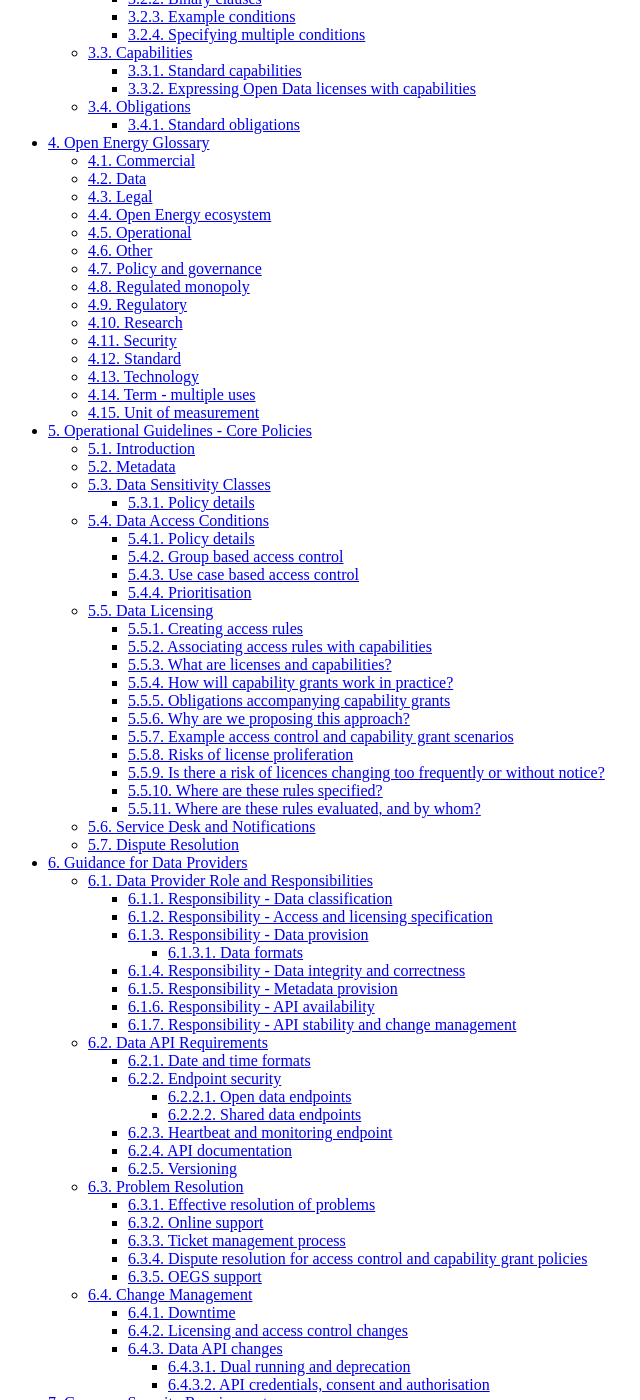
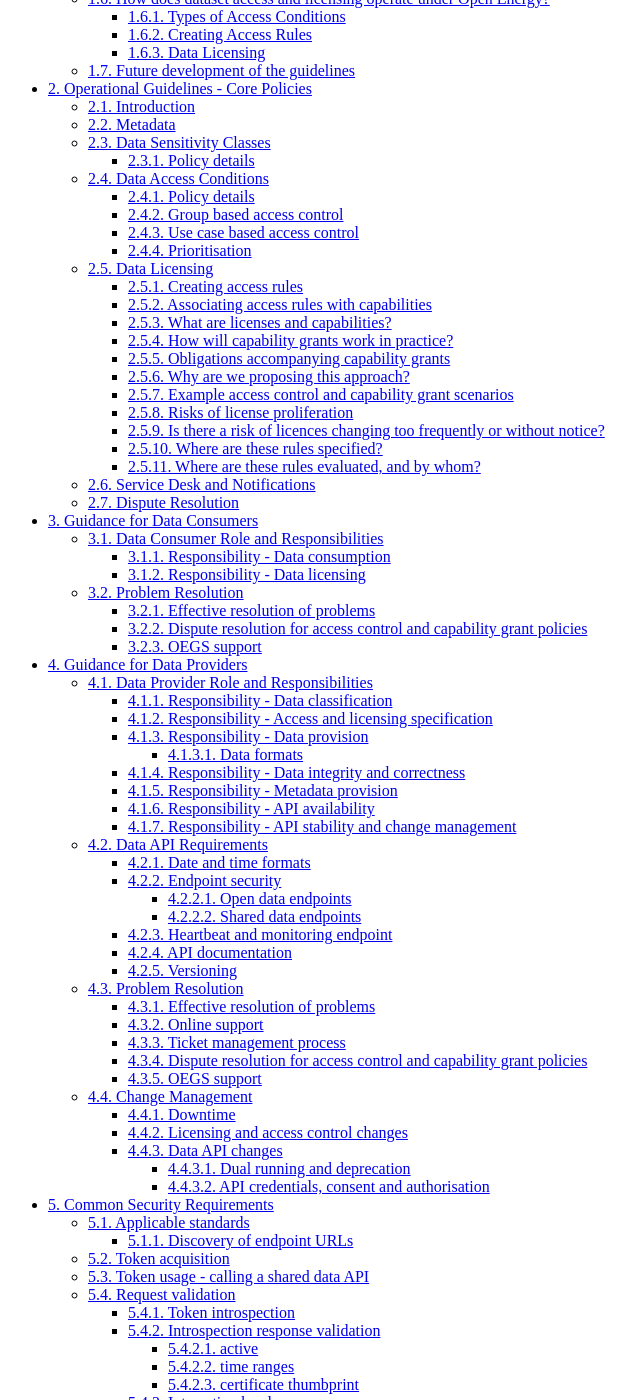
Before and after one commit to icebreakerone/open-energy-technical-docs, a Sphinx documentation site: the page built from docs/index.rst, in a window 1280 px wide and 1400 px high, scrolled down 875 px. Shown: the whole window, without its empty margins (0-640 px from the left). Built offline with Sphinx 7.4.7 and the Read the Docs theme 2.0.0, drawn with Linux system fonts in a browser that asks for light colours; the version number could not be read and is left out; some of the changed lines change nothing that is shown; some of the changed text lies outside the part shown.

Commit message:
Get all the content in!

```diff
--- a/docs/index.rst
+++ b/docs/index.rst
@@ -14,10 +14,14 @@ Contents
     :glob:
     :includehidden:
 
+    ops_guidelines/introduction
+    ops_guidelines/common_policies
+    ops_guidelines/data_consumer_ops_guidelines
+    ops_guidelines/data_provider_ops_guidelines
+    ops_guidelines/technical_common
     architecture
     metadata
     access_control_specification
     glossary
-    ops_guidelines/*
 
 .. _IcebreakerOne: https://icebreakerone.org
--- /dev/null
+++ b/docs/ops_guidelines/data_consumer_ops_guidelines.rst
@@ -0,0 +1,76 @@
+Guidance for Data Consumers
+===========================
+
+.. note::
+
+    This documented is primarily intended for technical and operations teams within organisations wishing
+    to participate in Open Energy as Data Consumers.
+
+.. note::
+
+    The key words **"MUST"**, **"MUST NOT"**, **"REQUIRED"**, **"SHALL"**, **"SHALL NOT"**, **"SHOULD"**,
+    **"SHOULD NOT"**, **"RECOMMENDED"**, **"MAY"**, and **"OPTIONAL"** in this document are to be interpreted
+    as described in `RFC 2119 <https://www.ietf.org/rfc/rfc2119.txt>`_.
+
+.. contents::
+   :depth: 4
+   :local:
+
+Data Consumer Role and Responsibilities
+#######################################
+
+Data Consumers (DC) are Open Energy members which can consume Shared Data (classes |OE-SA| and |OE-SB| in our
+`Data Sensitivity Classes`) from APIs produced and maintained by Data Providers.
+
+In the figure below, we expect Data Consumers to occupy a number of roles from the lowest in the diagram upwards - they
+are organisations able to configure their infrastructure (in terms of the consumer parts of the
+`Common Security Requirements`, specifically `Token acquisition` and `Token usage - calling a shared data API`). This
+is covered by the bottom two boxes.
+
+Open Energy does not differentiate between Data Consumers that access data to solve a problem internal to their
+organisation and those (known as Service Providers) which offer this as a service to other organisations. A Data
+Consumer may also be a Data Provider, the roles are not mutually exclusive.
+
+In a similar vein, it would be entirely normal for a Data Consumer to also access Open Data, and to use the OEGS
+search system to locate data sets of interest, both open and shared.
+
+.. figure:: images/consumer_abstraction_stack.svg
+    :name: consumer_abstraction_stack_image
+
+    Data Consumers in a typical problem solving context
+
+Responsibility - Data consumption
+---------------------------------
+
+The definition of a :term:`Data Consumer` is that it consumes data from shared data APIs. To do this, the organisation **MUST**
+create cryptographic key material, and maintain a record within the OEGS directory. It is responsible for the integrity
+of this key material, and **MUST** put appropriate policies in place to ensure that this material is not misused.
+
+Responsibility - Data licensing
+-------------------------------
+
+Data Consumers are responsible for honouring the licenses for any data obtained through shared data APIs. Where the OEGS
+provides technical measures such as cryptographically signed receipts binding data and license conditions together, the
+Data Consumer is responsible for retaining and storing such receipts.
+
+Problem Resolution
+##################
+
+Effective resolution of problems
+--------------------------------
+
+We encourage Data Consumers to direct any problems with data APIs first to the Data Provider concerned. In the event
+that a Data Consumer is unable to resolve an issue with a Data Provider, the issue MAY be flagged to the OEGS Dispute
+Resolution function for independent support.
+
+Dispute resolution for access control and capability grant policies
+-------------------------------------------------------------------
+
+In cases where a DC believes that access conditions or capability grant rules are being applied unfairly, the OEGS
+will act as a mediating party.
+
+OEGS support
+------------
+
+The OEGS Service Desk will provide participants with a supplementary ticket management process and supports Data
+Consumers in communicating problems to ecosystem participants via the noticeboard.
--- /dev/null
+++ b/docs/ops_guidelines/introduction.rst
@@ -0,0 +1,287 @@
+Introduction
+============
+
+.. contents::
+   :depth: 4
+   :local:
+
+Overview and purpose of the guidelines
+######################################
+
+The Open Energy (OE) operational guidelines aim to provide practical advice to all types of actors participating in
+the Open Energy ecosystem. The guidelines are supplemented by links to more detailed technical and membership
+documentation.
+
+Overarching aims of these operational guidelines:
+
+* To deliver a safe and effective Open Energy ecosystem that meets the needs of members and supports the broader
+  sector transition to Net Zero by enabling better discovery and sharing of data via a robust trust framework.
+* To support the operational requirements of Data Providers and Data Consumers, stimulating an active Open Energy
+  ecosystem. This includes ensuring that all members understand the sensitivity classes, access, and licensing models
+  for data shared in the ecosystem.
+* To encourage an active data sharing ecosystem in which transparency and interoperability are incentivised.
+* To ensure positive member experiences that demonstrate the value of Open Energy and encourage them to continue
+  participating in the ecosystem.
+* To minimise potential costs associated with insufficient API or other technical system testing, downtime, or
+  other common faults.
+* To reduce any reputational risks associated with individual members or the Open Energy ecosystem as a whole.
+
+These guidelines are structured in six sections, outlining:
+
+Section 1 - Introduction: background to the Open Energy project, clarifications of the roles and responsibilities
+of different types of actors operating in the Open Energy ecosystem.
+
+Section 2 - Glossary: definitions of common acronyms, terminology, and technical tools used in Open Energy
+documentation.
+
+Section 3 - Considerations before you start: ‘at a glance’ list of items that all types of new members will need
+to consider in order to meet operational requirements.
+
+Section 4 - Core policies: operational principles and policies central to Open Energy function. Includes policies
+governing data sensitivity classification, access controls, and licensing.
+
+Section 5 - Data Providers and Data Consumers: guidelines outlining how Data Providers can share data safely and
+securely via the Open Energy ecosystem while retaining strong control, provide appropriate and timely metadata,
+and design safe and effective APIs enabling data-sharing. Guidelines outlining how Data Consumers can meet the
+requirements for offering data services, access and licensing conditions for different data classes, and best
+practice with regards to testing, security, ethics and dispute management.
+
+Section 6 - Additional Resources: links to other relevant documentation (e.g. technical, legal, etc.) sitting
+outside the operational guidelines.
+
+Disclaimer: The contents of the Operational Guidelines do not constitute legal advice. While they have been
+drafted with regard to relevant regulatory provisions and best practice, they are not a complete list of the
+regulatory or legal obligations that apply to members and users of Open Energy. Although intended to be consistent
+with relevant regulations and laws, in the event of any conflict, those regulations and laws will take priority.
+Participants are responsible for their own compliance with all applicable regulations and laws, including but not
+limited to: data protection and privacy, consumer protection laws, and energy sector licences and codes
+(where applicable). The Open Energy operational guidelines will be revised in future in accordance with further
+development of services offered in the ecosystem, or changes to the regulatory and policy environment in which
+it operates. Please ensure that you are referring to the most current version of the guidelines prior to reading.
+
+What is Open Energy, how was it made and who is it for?
+#######################################################
+
+Open Energy is an ambitious, non-profit project working with the energy industry, government and the regulator
+to modernise access to energy data and break down barriers to data sharing. Open Energy makes it easier to
+discover, share, access and use energy and related datasets, supporting the sector’s drive towards decarbonisation
+and its related social and economic benefits.
+
+Open Energy received initial development funding from the Modernising Energy Data Access competition, backed by
+the Office for Gas and Electricity Markets (Ofgem), the Department for Business, Energy and Industrial Strategy
+(BEIS), and Innovate UK. The project has built on learning from Open Banking - identifying which elements are
+transferable to the energy sector, and which require adaptation or fresh thinking. Throughout this process, the
+Open Energy team has engaged in extensive consultation with the energy sector, in order to ensure that the project
+meets the widest possible variety of needs. The ethos of Open Energy will remain grounded in sector engagement
+and a collaborative approach as the project moves forward.
+
+Open Energy aims to serve all actors in the energy sector, and appropriate parts of allied sectors, who are looking
+to share data, access data, or both. Membership is open to a wide range of organisations - from large corporations
+through to charities, researchers, or community groups. Both Open and Shared data can flow within the Open Energy
+ecosystem.
+
+How is Open Energy Structured?
+##############################
+
+Open Energy consists of two core functions: dataset search and discovery, and the Open Energy Governance Service.
+These functions are described below.
+
+Dataset Search
+--------------
+
+Open Energy’s first core function - Open Energy Search - enables dataset search and discovery. Open Energy Search
+empowers users to find out what datasets exist and who owns/controls them. Search results will also outline the
+sensitivity class, access rules, and capability grants associated with a certain dataset, meaning that access and
+licensing details are transparent (see Section 4 for details). This works through a search engine designed
+specifically to search for datasets, with options to search by different parameters in order to refine results.
+It can also be used to discover datasets adjacent to searches; helping users to build up a more rounded picture
+of the energy data landscape in their sphere of interest. Open Energy search is free, available to all, and will
+remain so. Access pathways to Open and Shared data are described in the following section.
+
+Datasets provided by Open Energy members (Data Providers) and non-Open Energy members (e.g. web scraped Open Data)
+may both be visible in Open Energy Search. Datasets provided by an Open Energy member will be demarcated with a
+green tick to indicate that the provenance of the dataset has been verified, uptime is monitored, documentation
+format is known, and users have a mechanism to provide feedback on the dataset if issues are detected. (Please
+note that this does not indicate that Open Energy has carried out further, more extensive checks on data quality
+within members’ datasets.)
+
+Governance Service
+------------------
+
+.. todo::
+
+    Fix references
+
+Open Energy's second core function - our Governance Service (OEGS) - supports members to provide, share and
+access different classes of Shared data (defined in Section 1 point 4.2) on the basis of preemptive licensing
+(see Section 4 of the for details). Shared Data accessed via the OEGS will be provided by members only
+(Data Providers). The Governance Service aims to provide a secure, trusted mechanism to improve data sharing
+across the sector by reducing the time and financial costs currently associated with accessing Shared data.
+For providers of Shared data, the Governance Platform offers a secure and effective way to list datasets and
+set appropriate access and licensing requirements. For actors wishing to access Shared data, the Governance
+Platform provides a mechanism to reduce friction and bilateral contract negotiation, even when requesting
+access to multiple datasets from different providers.
+
+Project Governance
+------------------
+
+During Phase 3, Open Energy was governed by two Advisory Groups (Membership and Delivery) and a Steering Group.
+The groups met once a month and a brief description of each group’s activities is given below.
+
+Membership Advisory Group: Consulted on the Membership contract, key policies, including conditions to participate,
+roles, responsibilities and liabilities, draft preemptive licence, funding model, operational guidelines, and
+ongoing governance.
+
+Delivery Advisory Group: Consulted on the drafting of operational guidelines and understanding data production
+and usage. Fed into the requirements for technical delivery of the Open Energy Governance Platform and the Energy
+Data Search to ensure they meet user needs. Alongside this, examined the day-to-day operational aspects of Open Energy including security and systems.
+
+Steering Group: Supported the overarching strategy, ensured the delivery of our objectives, and helped
+disseminate work.
+
+The membership of these groups was designed to represent a range of different types of organisations in the
+energy sector, and broader digital sector where relevant. Open Energy is guided by our principle of
+‘by the sector, for the sector’ and we will review our governance beyond Phase 3 to ensure we continue to align
+with this principle. Open Energy members can apply to join the Advisory and Steering Groups. However, membership
+of these groups will not be restricted to members only and non-members may be invited to join in order to balance
+representation. If you are interested in participating in future Open Energy governance mechanisms please contact
+openenergy@icebreakerone.org.
+
+What data can be found and used through Open Energy?
+####################################################
+
+Open Energy supports both Open and Shared datasets containing energy, and energy-related, data. Different classes
+of data within the Open Energy ecosystem, assessed by their levels of sensitivity, are described in the Open
+Energy Data Sensitivity Classes Policy (see Section 4).
+
+Open data
+---------
+
+Open data is defined in the Open Energy ecosystem as: ‘Data that anyone can use, for any purpose, for free and is
+accessible under an Open data licence’. Examples of open datasets include (non-exhaustive): Lower Super Output
+Layer ID (LSOA) data, Digest of UK Energy Statistics, and OpenStreetMap data.
+
+Open data is visible via Open Energy Search, which is free and open to all users. Open datasets provided by Open
+Energy members (Data Providers) and non-Open Energy members will both be visible. There are no barriers to accessing
+Open data once it is discovered - users are directed to an appropriate URL or API to access the data themselves.
+Open data access is not moderated via the OEGS as no additional access controls are required.
+
+Shared data
+-----------
+
+Shared data is defined in the Open Energy ecosystem as: ‘Data that is neither open nor closed, but can be shared
+under specific terms and conditions.’ Examples of datasets currently licensed as Shared data include
+(non-exhaustive): primary substation capacity, network outage data, weather predictions, European space agency
+data, Electralink daily smart meter installations, certain geolocation information for energy assets and building
+typologies. As illustrated in these examples, Shared data is extremely diverse and can include datasets with a
+range of different commercial, personal and security sensitivity levels. To provide nuance in this area, Open
+Energy consultations have established a set of five data sensitivity classes, in which three classes describe
+separate categories of Shared data.
+
+Due to the sheer diversity of data types in the energy sector, as opposed to the Open Banking model where the
+data types are more restricted, Open Energy has to limit focus for Phase 3 development. At present, the OEGS
+can facilitate the sharing of non-personal Shared data classes only. This means that currently, sharing of
+non-aggregated personal data (including datasets using forms of anonymisation other than aggregation conforming
+to ICO/ONS best practice) is not permitted in the Open Energy ecosystem. Functionality to share personal data
+(class OE-SP), and data that has been anonymised using techniques other than aggregation, may be extensible
+in future subject to further consultation.
+
+The metadata and sensitivity class of Shared datasets are listed in Open Energy Search and are visible to any user.
+Shared datasets provided by Open Energy members (Data Providers) and non-Open Energy members will both be visible
+(where the latter are known), as described later in this section. Access to Shared datasets provided by Open Energy
+members is moderated through the Open Energy Governance Platform, on the basis of preemptive licensing. Access to
+Shared data listed on the Search that is not provided by an Open Energy member is not supported - users should
+contact the non-member organisation directly to arrange access.
+
+Closed data
+-----------
+
+Closed data is defined in the Open Energy ecosystem as: ‘Data that either cannot be shared or requires a per-use,
+custom licence negotiated on a case-by-case basis’. Under our current model, closed data is never suitable to share
+within the Open Energy ecosystem and is not visible through Open Energy Search. While we acknowledge industry
+feedback flagging potential value in using Open Energy infrastructure to privately share Closed data not listed in
+the Search or OEGS Directory, this is not a focus of project development in the present phase. Any extensibility of
+this function in future will be subject to consultation.
+
+What role does your organisation play in the Open Energy ecosystem?
+###################################################################
+
+Members of the Open Energy ecosystem have different roles: Data Providers, Data Consumers, or both. This section
+outlines the meaning of the different roles and outlines their basic responsibilities.
+
+Data Providers
+--------------
+
+Data Providers are organisations that control datasets that they wish to make visible and/or accessible through the
+Open Energy ecosystem. Data Providers can provide Open and/or Shared datasets. Data Providers are responsible for:
+data sensitivity classification, creation of access rules, creation of capability grants, data provision, data
+integrity and correctness, metadata provision, and API availability, stability and change management. Full guidance
+regarding Data Provider responsibilities can be found in Section 5 of the Open Energy Operational Guidelines.
+
+Data Consumers
+--------------
+
+Data Consumers are organisations that seek to find and access datasets through the Open Energy Governance Service
+Platform. Data Consumers can be established to serve internal organisational needs, to serve external customers,
+or both. Data Consumers is a catch-all term referring to all parties accessing data via the OEGS.
+
+Service Providers
+_________________
+
+Data Consumers who access data to serve external customers, potentially including customers outside the Open Energy
+ecosystem, are categorised as a specific type of Data Consumer called a ‘Service Provider’. The term Service Provider
+will henceforth be used in these guidelines as ‘Service Providers’ where differentiation is required
+
+Dual Roles
+----------
+
+Organisations wishing to both provide and access data through the Open Energy ecosystem are able to do so, so long
+as they fulfill the responsibilities of both roles. Data Providers who do not want to register as Data Consumers,
+but who wish to access Open Energy datasets, are able to do so by using the services of a Service Provider (a
+type of Data Consumer in the Open Energy ecosystem that provides services to customers, potentially including non
+Open Energy members).
+
+How does dataset access and licensing operate under Open Energy?
+################################################################
+
+Open Energy has consulted publicly and with industry on policies pertaining to: the types of conditions on which
+data access controls can be based, the process by which Data Providers establish access rules for a dataset, and
+the model for associating access rules with the grant of particular capabilities and obligations (licensing model).
+These policies are outlined briefly below, and set out in full detail in Section 3 of the Operational Guidelines.
+
+Types of Access Conditions
+--------------------------
+
+Open Energy has established a set of conditions which may be specified for Data Consumers to meet in order to gain
+access to datasets in different sensitivity classes. These include, but are not limited to: payment, security
+compliance, regulatory compliance, standards compliance, group-based access, and use case-based access.
+
+Creating Access Rules
+---------------------
+
+To operationalise Data Access conditions above, we propose a system whereby access grants are determined, for each
+request to a Data Provider’s API, on the basis of a set of rules defined and published by that Data Provider in the
+dataset metadata.
+
+Data Licensing
+--------------
+
+A data licence is a legal instrument setting out what a Data Consumer can do with a particular artefact (e.g.
+dataset). This grants certain ‘capabilities’ to the Data Consumer, comprising a clear expression of things they
+can do with the artefact. Capability grants are accompanied by any obligations that the Data Consumer must abide
+by when exercising a capability. The capabilities and obligations associated with each API call will be converted
+into a licence through the Open Energy Governance Service (OEGS).
+
+We propose a system operating through a range of standardised capability grants and obligations. Standardisation
+will include legal text, ‘human readable’ text and summary notation. Data Providers must specify which capabilities
+and obligations are associated with each access rule, and publish this transparently in the dataset metadata.
+
+Future development of the guidelines
+####################################
+
+This version of the guidelines contains details of operational requirements that it was possible to define by the
+end of project Phase 3 (31 July 2021). The guidelines are designed as an iterative document that will develop in
+accordance with future phases of Open Energy. This may include items such as more in-depth guidance and tooling
+supporting the implementation of Open Energy policies, or details pertaining to dispute resolution. If you have
+any suggestions regarding areas of the operational guidelines that could benefit from further development, please
+contact openenergy@icebreakerone.org.
```
